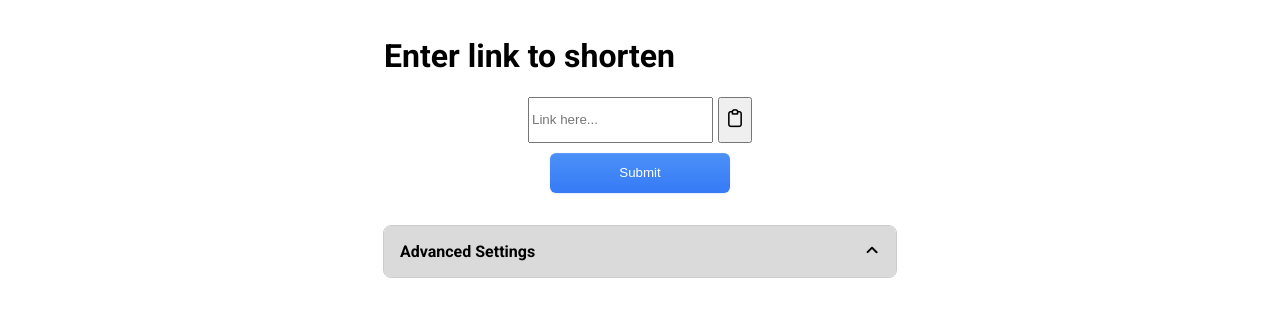
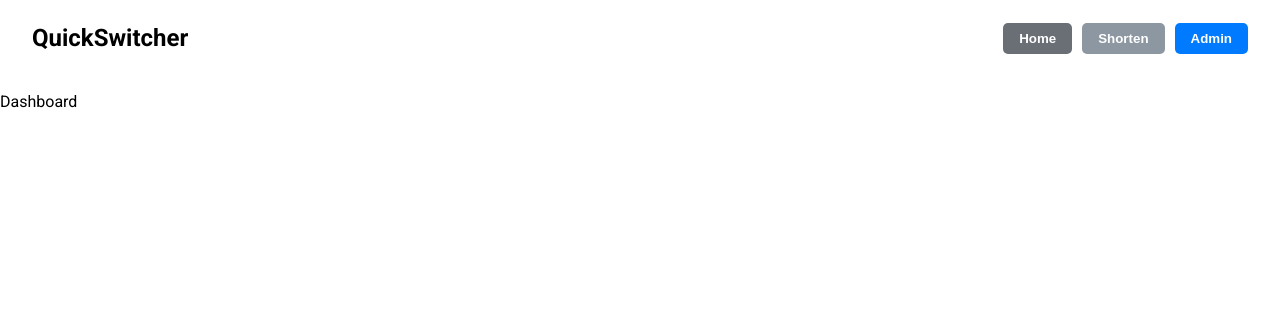
Before and after one commit to JJI579/url-shortener, a Vue app in the folder url-shortener/: page / in a window 1280 px wide. Shown: the top 316 px of the page. Built offline with nearby package versions, Linux system fonts and the light colour scheme; no server answers; the HTML template or start-up script is replaced by a standard one.

Commit message:
created header and added template pages
made button colour change based on current route of the website

added more button types on buttonmodel

added route

```diff
--- /dev/null
+++ b/url-shortener/src/AdminPage.vue
@@ -0,0 +1,13 @@
+<script lang="ts" setup>
+
+</script>
+
+<template>
+    <div class="admin">
+        <p class="admin__title">Admin Page</p>
+    </div>
+</template>
+
+<style lang="scss" scoped>
+
+</style>
--- a/url-shortener/src/App.vue
+++ b/url-shortener/src/App.vue
@@ -1,10 +1,12 @@
 <script setup lang="ts">
 import Alert from './Alert.vue';
+import Header from './Header.vue';
 
 </script>
 
 <template>
   <Alert />
+  <Header />
   <RouterView />
 </template>
 
--- a/url-shortener/src/Components/ButtonModel.vue
+++ b/url-shortener/src/Components/ButtonModel.vue
@@ -2,7 +2,7 @@
 import type { PropType } from 'vue';
 
 
-type ButtonType = "primary" | "secondary" | "danger";
+type ButtonType = "primary" | "secondary" | "danger" | "active" | "header" | "header-admin";
 
 defineProps({
     title: {
@@ -30,19 +30,34 @@ defineEmits(["click"])
 
 .button {
     padding: 0.5rem 1rem;
+
     border-radius: 5px;
     font-weight: bold;
     border: none;
     cursor: pointer;
+    color: white;
 
     &--primary {
         background-color: #007bff;
-        color: white;
+
     }
 
     &--secondary {
         background-color: #6c757d;
-        color: white;
+
+    }
+
+
+    &--header {
+        background-color: #8c97a1;
+        transition: 0.2s ease all;
+        &:hover {
+            background-color: grey;
+        }
+    }
+
+    &--active {
+        background-color: #696f75;
     }
 
     &--danger {
--- /dev/null
+++ b/url-shortener/src/DashboardPage.vue
@@ -0,0 +1,13 @@
+<script lang="ts" setup>
+
+</script>
+
+<template>
+    <div class="dashboard">
+        <p class="dashboard__title">Dashboard</p>
+    </div>
+</template>
+
+<style lang="scss" scoped>
+
+</style>
--- /dev/null
+++ b/url-shortener/src/Header.vue
@@ -0,0 +1,61 @@
+<script lang="ts" setup>
+import { useRoute } from 'vue-router';
+import ButtonModel from './Components/ButtonModel.vue';
+import { onMounted, ref, watch } from 'vue';
+
+
+const route = useRoute();
+
+const routeName = ref("");
+
+watch(route, (newRoute) => {
+    routeName.value = newRoute.name as string;
+});
+</script>
+
+<template>
+    <div class="header">
+        <p class="header__title">QuickSwitcher</p>
+        <div class="header__end links">
+            <RouterLink :to="{'name': 'home'}">
+                <ButtonModel  title="Home" class="links__button" :type="routeName === 'home' ? 'active' : 'header'"/>
+            </RouterLink>
+            <RouterLink :to="{'name': 'shorten'}">
+                <ButtonModel  title="Shorten" class="links__button" :type="routeName === 'shorten' ? 'active' : 'header'"/>
+            </RouterLink>
+            <RouterLink :to="{'name': 'admin'}">
+                <ButtonModel  title="Admin" class="links__button" type="primary"/>
+            </RouterLink>
+        </div>
+    </div>
+</template>
+
+<style lang="scss" scoped>
+.header {
+    width: 95%;
+    margin: auto;
+    padding-inline: 1rem;
+    display: flex;
+    justify-content: space-between;
+    align-items: center;
+
+    &__title {
+        font-size: 1.5rem;
+        font-weight: bold;
+
+    }
+    &__end {
+        display: flex;
+        gap: 10px;
+    }
+}
+
+.items {
+    &__button {
+        padding: 6px 14px;
+        border-radius: 6px;
+        border: none;
+        outline: none;
+    }
+}
+</style>
--- a/url-shortener/src/InputModel.vue
+++ b/url-shortener/src/InputModel.vue
@@ -40,8 +40,6 @@ const inputModel = defineModel<string>("inputModel", {
 .input {
 
 
-
-
     &__title {
         font-weight: bold;
     }
--- a/url-shortener/src/router/index.ts
+++ b/url-shortener/src/router/index.ts
@@ -1,3 +1,6 @@
+
+import AdminPage from '@/AdminPage.vue'
+import DashboardPage from '@/DashboardPage.vue'
 import LinkPage from '@/LinkPage.vue'
 import LoginPage from '@/LoginPage.vue'
 import SettingsPage from '@/SettingsPage.vue'
@@ -8,7 +11,12 @@ const router = createRouter({
   routes: [
     {
       path: "/",
-      name: "index",
+      name: "home",
+      component: DashboardPage
+    },
+    {
+      path: "/shorten",
+      name: "shorten",
       component: LinkPage
     },
     {
@@ -20,6 +28,11 @@ const router = createRouter({
       path: "/login",
       name: "login",
       component: LoginPage
+    },
+    {
+      path: "/admin",
+      name: "admin",
+      component: AdminPage
     }
   ],
 })
```
